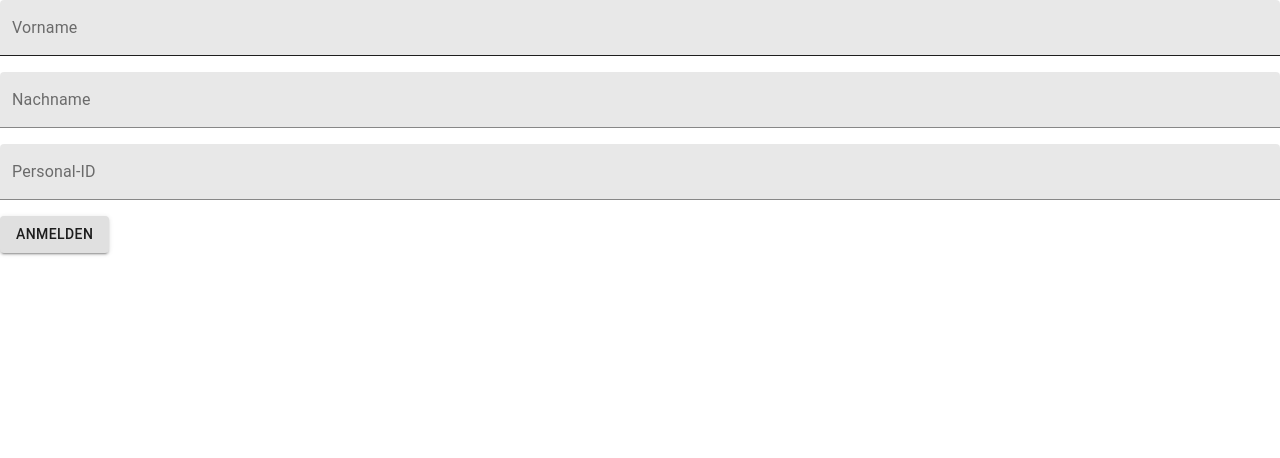
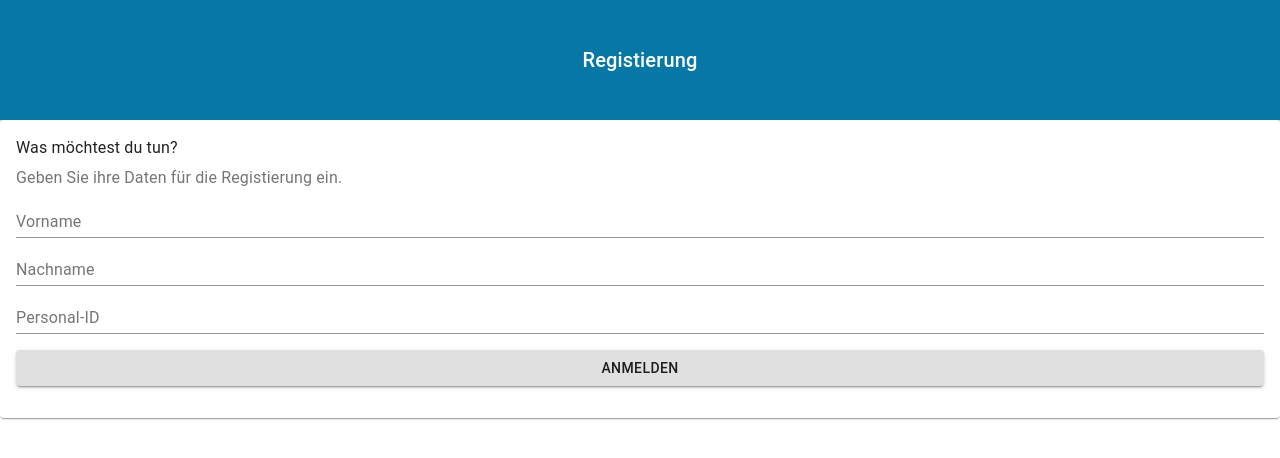
Before and after one commit to Lockdown-WirVsVirus/lockdown-app-frontend, a React (Create React App) app: page / in a window 1280 px wide. Shown: the top 458 px of the page. Built offline with nearby package versions, Linux system fonts and the light colour scheme.

Commit message:
LoginView refactor

```diff
--- a/src/view/Components/Header.tsx
+++ b/src/view/Components/Header.tsx
@@ -3,10 +3,7 @@ import { makeStyles } from "@material-ui/core/styles";
 import AppBar from "@material-ui/core/AppBar";
 import Toolbar from "@material-ui/core/Toolbar";
 import Typography from "@material-ui/core/Typography";
-import Button from "@material-ui/core/Button";
-import IconButton from "@material-ui/core/IconButton";
-import MenuIcon from "@material-ui/icons/Menu";
-const drawerWidth = 0;
+
 
 const useStyles = makeStyles(theme => ({
   root: {
@@ -25,9 +22,10 @@ const useStyles = makeStyles(theme => ({
   }
 }));
 
-interface HeaderProps {}
+interface HeaderProps {
+  title: String;
+}
 
-interface HeaderState {}
 
 const Header = (props: HeaderProps) => {
   const classes = useStyles();
@@ -36,7 +34,7 @@ const Header = (props: HeaderProps) => {
       <AppBar position="static" className={classes.appBar}>
         <Toolbar className={classes.toolbar}>
           <Typography variant="h6" className={classes.typography}>
-            Registrierung
+            {props.title}
           </Typography>
         </Toolbar>
       </AppBar>
--- a/src/view/LoginView.tsx
+++ b/src/view/LoginView.tsx
@@ -1,104 +1,82 @@
 import React from "react";
-import TextField from "@material-ui/core/TextField";
-import Button from "@material-ui/core/Button";
 import SHA256 from "crypto-js/sha256";
-import Cookies from 'universal-cookie';
-
-import IdentityProvider from "../service/identityProvider";
+import Cookies from "universal-cookie";
+import Header from "./Components/Header";
+import { createStyles, makeStyles, Theme } from "@material-ui/core/styles";
+import {
+  FormControl,
+  Input,
+  InputLabel,
+  FormHelperText,
+  TextField,
+  Button,
+  Card,
+  CardContent,
+  Typography
+} from "@material-ui/core";
 
 const salt = "234lsnfd";
 
-interface LoginProps {}
+const useStyles = makeStyles((theme: Theme) =>
+  createStyles({
+    container: {
+      display: "flex",
+      flexWrap: "wrap"
+    },
+    textField: {
+      width: 200
+    },
+    cards: {
+      marginBottom: 22
+    }
+  })
+);
 
-interface LoginState {
-  personalid: string;
-  firstName: string;
-  lastName: string;
-  disable: boolean;
-}
+const LoginView = () => {
+  const [lastname, setLastname] = React.useState<String | null>("");
+  const [firstname, setFirstname] = React.useState<String | null>("");
+  const [personal, setPersonal] = React.useState<String | null>("");
 
-export default class LoginView extends React.Component<LoginProps, LoginState> {
-
-  constructor(pros: any) {
-    super(pros);
-    this.state = {
-      personalid: "",
-      firstName: "",
-      lastName: "",
-      disable: false
-    };
-    this.sendLogin = this.sendLogin.bind(this);
+  const sendLogin= () =>{
+    console.log(SHA256(salt + personal).toString());
+    const cookies = new Cookies();
+    cookies.set('firstname', firstname);
+    cookies.set('lastname', lastname);
+    cookies.set('personalid', personal);
+    cookies.set('hashPersonalID', SHA256(salt + personal).toString());
   }
 
-  sendLogin(){
-    console.log(SHA256(salt + this.state.personalid).toString());
-    const cookies = new Cookies();
-    cookies.set('firstname', this.state.firstName);
-    cookies.set('lastname', this.state.lastName);
-    cookies.set('personalid', this.state.personalid);
-    cookies.set('hashPersonalID', SHA256(salt + this.state.personalid).toString());
+  const classes = useStyles();
+  return (
+    <div>
+      <Header title="Registierung"></Header>
+    <Card className={classes.cards}>
+      <CardContent>
+        <Typography color="textPrimary" gutterBottom>
+          Was möchtest du tun?
+        </Typography>
+        <Typography color="textSecondary">
+          Geben Sie ihre Daten für die Registierung ein.
+        </Typography>
+        <FormControl fullWidth={true}><InputLabel htmlFor="registReason">Vorname</InputLabel>
+        <Input name="registReason" id="registReason" onChange={e => setFirstname(e.target.value)} aria-describedby="registReasonHelper" />
 
-    IdentityProvider.setIdentity(this.state.firstName, this.state.lastName, this.state.personalid);
-  }
+          </FormControl>
+          <FormControl fullWidth={true}>
+          <InputLabel htmlFor="registReason">Nachname</InputLabel>
+          <Input name="registReason" id="registReason" onChange={e => setLastname(e.target.value)} aria-describedby="registReasonHelper" /></FormControl>
+           <FormControl fullWidth={true}>
+          <InputLabel htmlFor="registReason">Personal-ID</InputLabel>
+          <Input name="registReason" id="registReason" onChange={e => setPersonal(e.target.value)} aria-describedby="registReasonHelper" />
+        </FormControl>
+        <FormControl margin="normal" fullWidth={true}>
+                <Button variant="contained" href={"\check"} onClick={sendLogin}>Anmelden</Button>
+            </FormControl>
+      </CardContent>
+    </Card>
 
-  validInput(firstname: String, lastname: String, personalid: String) {
-    // let result = !(
-    //   firstname.length > 0 &&
-    //   lastname.length > 0 &&
-    //   personalid.length == 10
-    // );
-    // this.setState({ disable: result });
-  }
+    </div>
+  );
+};
 
-  render() {
-    return (
-      <div className="LoginView">
-        <TextField
-          id="filled-basic"
-          label="Vorname"
-          variant="filled"
-          onChange={(e: React.ChangeEvent<HTMLInputElement>) => {
-            this.setState({ firstName: e.target.value });
-            this.validInput(
-              e.target.value,
-              this.state.lastName,
-              this.state.personalid
-            );
-          }}
-        />
-        <br />
-        <TextField
-          id="filled-basic"
-          label="Nachname"
-          variant="filled"
-          onChange={(e: React.ChangeEvent<HTMLInputElement>) => {
-            this.setState({ lastName: e.target.value });
-            this.validInput(
-              this.state.firstName,
-              e.target.value,
-              this.state.personalid
-            );
-          }}
-        />
-        <br />
-        <TextField
-          id="filled-basic"
-          label="Personal-ID"
-          variant="filled"
-          onChange={(e: React.ChangeEvent<HTMLInputElement>) => {
-            this.setState({ personalid: e.target.value });
-            this.validInput(
-              this.state.firstName,
-              this.state.lastName,
-              e.target.value
-            );
-          }}
-        />
-        <br />
-        <Button variant="contained" disabled={this.state.disable} href={"leave"} onClick={this.sendLogin}>
-          Anmelden
-        </Button>
-      </div>
-    );
-  }
-}
+export default LoginView;
```
